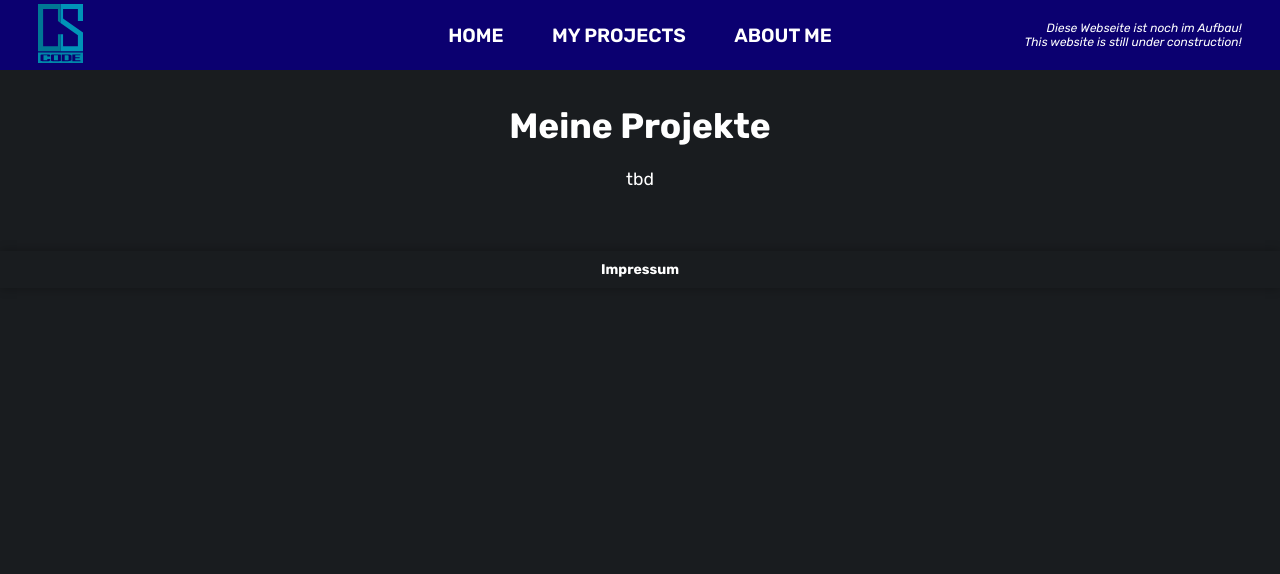
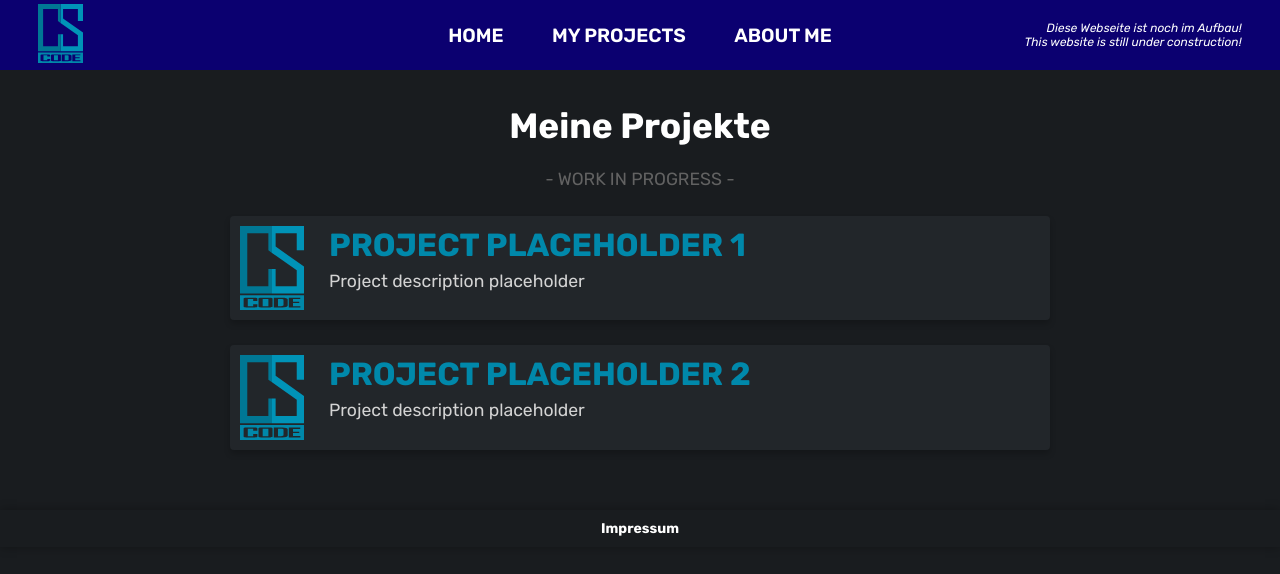
Before and after one commit to ChrisSulz/CSCode, a React (Vite) app: page /projects in a window 1280 px wide. Shown: the top 574 px of the page. Built offline with nearby package versions, Linux system fonts and the light colour scheme.

Commit message:
added placeholder to projects page

```diff
--- a/src/main.css
+++ b/src/main.css
@@ -1,5 +1,6 @@
 :root {
   --content-area: #191c1f;
+  --content-area-light: #22262a;
   --text-color: rgb(255, 255, 255);
   --main-color: #0088aa;
   --header-color: #0b0070;
--- a/src/pages/About.css
+++ b/src/pages/About.css
@@ -10,7 +10,7 @@
   display: flex;
   flex-direction: column;
   gap: 1.5rem;
-  background-color: #22272b;
+  background-color: var(--content-area-light);
   border-radius: 4px;
   box-shadow: 0 4px 6px rgba(0, 0, 0, 0.2);
   overflow: hidden;
--- a/src/pages/Projects.css
+++ b/src/pages/Projects.css
@@ -1,7 +1,59 @@
 .projects-container {
   text-align: center;
+  display: flex;
+  flex-direction: column;
+  align-items: center;
 }
 
 .projects-container h1 {
   margin-top: 0;
 }
+
+.work-in-progress {
+  color: var(--grey-text);
+}
+
+.projects-entry {
+  margin-top: 25px;
+  display: flex;
+  /* align-items: flex-start; */
+  width: 80vw;
+  max-width: 800px;
+  background-color: var(--content-area-light);
+  border-radius: 4px;
+  padding: 10px;
+  box-shadow: 0 4px 6px rgba(0, 0, 0, 0.2);
+  transition: 0.25s;
+}
+
+.projects-entry:hover {
+  transform: translateY(-3px);
+  box-shadow: 0 4px 8px rgba(0, 0, 0, 0.4);
+  cursor: pointer;
+  transition: 0.25s;
+}
+
+.project-icon {
+  margin-right: 25px;
+  width: 5vw;
+  min-width: 50px;
+  max-height: 100px;
+}
+
+.project-details {
+  display: flex;
+  flex-direction: column;
+  text-align: left;
+  /* position: relative; */
+  /* top: -6px; */
+}
+
+.project-title {
+  font-size: 2rem;
+  color: var(--main-color);
+}
+
+.project-descr {
+  margin-top: 5px;
+  color: rgb(211, 211, 211);
+}
--- a/src/pages/Projects.tsx
+++ b/src/pages/Projects.tsx
@@ -1,5 +1,6 @@
 import "./Projects.css";
 import { Helmet } from 'react-helmet';
+import CSCode from "../images/cs-code-logo.svg";
 
 export default function Impressum() {
   return (
@@ -10,7 +11,23 @@ export default function Impressum() {
       <div className="projects-container">
         <h1>Meine Projekte</h1>
         <br />
-        <p>tbd</p>
+        <p className="work-in-progress">- WORK IN PROGRESS -</p>
+
+        <div className="projects-entry">
+          <img src={CSCode} alt="project symbol" className="project-icon" />
+          <div className="project-details">
+            <h2 className="project-title">PROJECT PLACEHOLDER 1</h2>
+            <p className="project-descr">Project description placeholder</p>
+          </div>
+        </div>
+
+        <div className="projects-entry">
+          <img src={CSCode} alt="project symbol" className="project-icon" />
+          <div className="project-details">
+            <h2 className="project-title">PROJECT PLACEHOLDER 2</h2>
+            <p className="project-descr">Project description placeholder</p>
+          </div>
+        </div>
       </div>
     </>
   );
```
